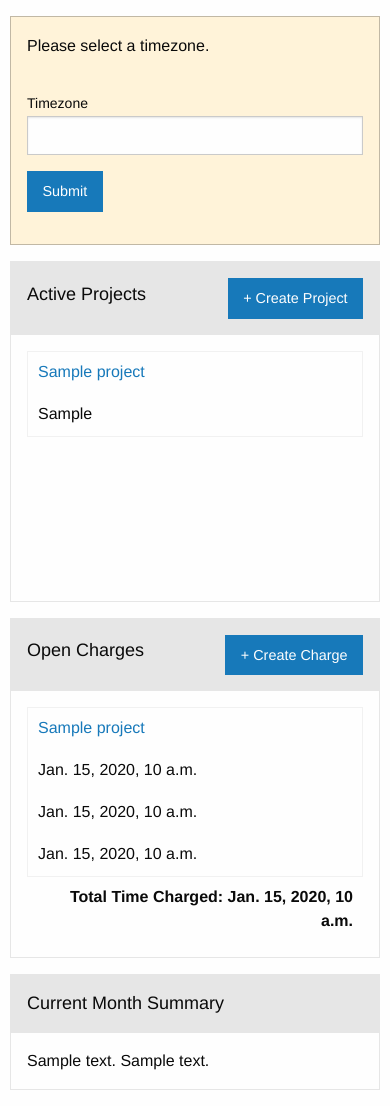
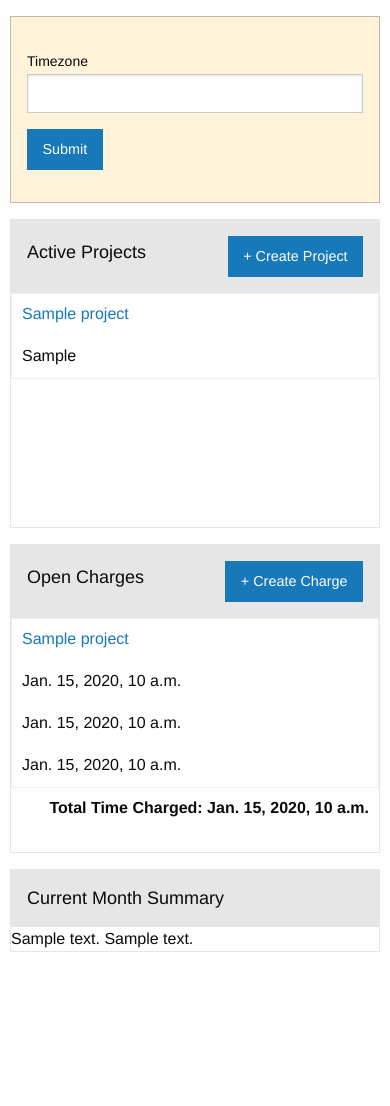
Before and after one commit to gscoppino/ProjectTime, a Django app: template src/ProjectTime/project/templates/project/dashboard.html in a window 390 px wide. Shown: the part 40-1146 px from the top of the page. After the commit the page ends 992 px from the top, so only its background shows below. Run offline with Django 3.2, Linux system fonts and the light colour scheme; the template is opened without the code that fills it: most values are stand-ins (such as "Sample title", 1, 10 or a date in 2020); form fields are guessed from the names that the template uses; parts of the project's set-up code (start-up, migrations or seed data) failed here and were passed over.

Commit message:
Some improvements for mobile / small viewports.

```diff
--- a/src/ProjectTime/project/templates/project/base_nav.html
+++ b/src/ProjectTime/project/templates/project/base_nav.html
@@ -4,13 +4,13 @@
 {% block content %}
 {{ block.super }}
 <header class="grid-container full">
-    <div class="title-bar" data-responsive-toggle="responsive-menu" data-hide-for="medium">
+    <div class="title-bar" data-responsive-toggle="responsive-menu" data-hide-for="large">
         <button class="menu-icon" type="button" data-toggle="responsive-menu"></button>
         <div class="title-bar-title">ProjectTime</div>
     </div>
     <nav id="responsive-menu" class="top-bar" role="navigation" aria-label="main navigation">
         <div class="top-bar-left">
-            <ul class="vertical medium-horizontal menu">
+            <ul class="vertical large-horizontal menu">
                 <li class="menu-text">ProjectTime</li>
                 <li><a href="{% url 'dashboard' %}">Dashboard</a></li>
                 <li><a href="{% url 'project:project-list' %}">Projects</a></li>
--- a/src/ProjectTime/project/templates/project/charge_list.html
+++ b/src/ProjectTime/project/templates/project/charge_list.html
@@ -47,7 +47,7 @@
                     </ul>
                 </nav>
             </div>
-            <div class="card-section">
+            <div class="card-section padding-0">
                 <table class="table stack hover">
                     <thead>
                         <tr>
--- a/src/ProjectTime/project/templates/project/dashboard.html
+++ b/src/ProjectTime/project/templates/project/dashboard.html
@@ -14,8 +14,8 @@
 <div class="grid-container fluid margin-top-1">
     {% if timezone_form %}
     <article class="warning callout">
-        <p>Please select a timezone.</p>
-        <form data-abide novalidate class="margin-top-2" method="post" action="{% url 'project:set-timezone' %}">
+        <p>{{ timezone_form.timezone.help_text }}</p>
+        <form data-abide novalidate class="margin-top-1" method="post" action="{% url 'project:set-timezone' %}">
             {% csrf_token %}
             <div class="grid-x grid-margin-x align-bottom">
                 <div class="cell medium-6">
@@ -33,14 +33,14 @@
     {% endif %}
 
     <div class="grid-x grid-margin-x">
-        <section class="cell small-12 medium-auto">
+        <section class="cell medium-12 large-auto">
             <section class="card">
                 <header class="card-divider flex-container flex-dir-row align-middle">
                     <h4>Active Projects</h4>
                     <div class="flex-child-grow"></div>
                     <a class="margin-left-4 button" href="{% url 'project:project-create' %}">+ Create Project</a>
                 </header>
-                <div class="card-section">
+                <div class="card-section padding-0">
                     <div class="table-scroll table-height">
                         <table class="table stack hover">
                             <thead>
@@ -73,7 +73,7 @@
                     <div class="flex-child-grow"></div>
                     <a class="margin-left-4 button" href="{% url 'project:charge-create' %}">+ Create Charge</a>
                 </header>
-                <div class="card-section">
+                <div class="card-section padding-0">
                     <div class="table-scroll table-height">
                         <table class="table stack hover">
                             <thead>
@@ -108,12 +108,12 @@
                 </div>
             </section>
         </section>
-        <section class="cell small-12 medium-shrink">
+        <section class="cell medium-12 large-shrink">
             <section class="card">
                 <header class="card-divider flex-container flex-dir-row align-middle">
                     <h4>Current Month Summary</h4>
                 </header>
-                <div class="card-section">
+                <div class="card-section padding-0">
                     {{ month_summary_chart_div | safe }}
                     <script type="text/javascript" src="{% static 'project/vendor/bokeh-2.3.2.min.js' %}"></script>
                     {{ month_summary_chart_script | safe }}
@@ -123,7 +123,7 @@
                 <header class="card-divider flex-container flex-dir-row align-middle">
                     <h4>Quick Charge</h4>
                 </header>
-                <div class="card-section">
+                <div class="card-section padding-0">
                     <form data-abide novalidate method="post">
                         {% csrf_token %}
 
--- a/src/ProjectTime/project/templates/project/project_list.html
+++ b/src/ProjectTime/project/templates/project/project_list.html
@@ -47,7 +47,7 @@
                     </ul>
                 </nav>
             </div>
-            <div class="card-section">
+            <div class="card-section padding-0">
                 <table class="table stack hover">
                     <thead>
                         <tr>
--- a/src/ProjectTime/timezone/forms.py
+++ b/src/ProjectTime/timezone/forms.py
@@ -10,4 +10,5 @@ class TimezoneForm(forms.Form):
     """
     timezone = forms.ChoiceField(
         choices=[(tz, tz) for tz in common_timezones],
-        initial='America/New_York')
+        initial='America/New_York',
+        help_text="*Required: Select a timezone from the list.")
```
